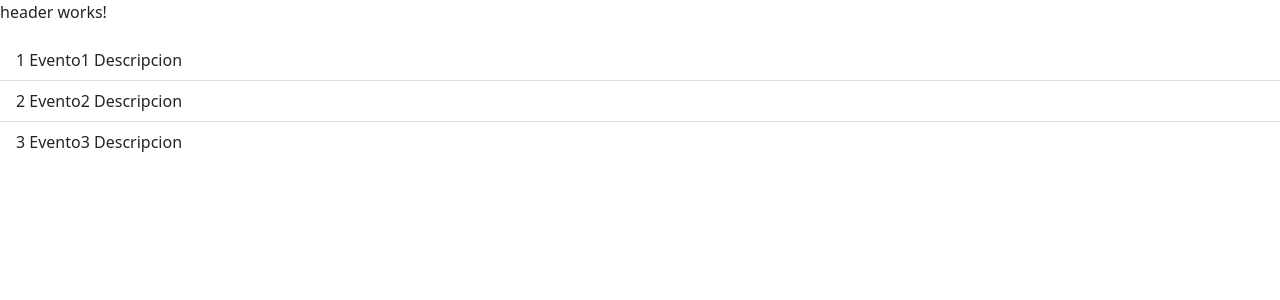
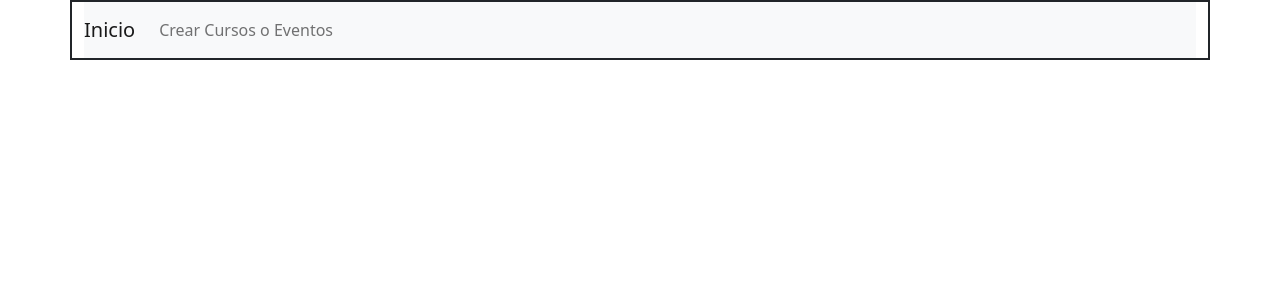
Before and after one commit to Exayfer12/cursosFISEI, an Angular app: page / in a window 1280 px wide. Shown: the top 300 px of the page. Built offline with nearby package versions, Linux system fonts and the light colour scheme.

Commit message:
Inicio del diseño y funcionalidad del header

```diff
--- a/src/app/app.component.html
+++ b/src/app/app.component.html
@@ -1 +1 @@
-<app-page-list></app-page-list>
+<app-header></app-header>
--- a/src/app/core/components/header/header.component.css
+++ b/src/app/core/components/header/header.component.css
@@ -0,0 +1,9 @@
+.navbar{
+    text-align: end;
+}
+
+.container{
+    margin:auto;
+    border-color: #333;
+    border: 2px solid;
+}
--- a/src/app/core/components/header/header.component.html
+++ b/src/app/core/components/header/header.component.html
@@ -1 +1,16 @@
-<p>header works!</p>
+  <div class="container">
+    <nav class="navbar navbar-expand-lg navbar-light bg-light">
+        <a class="navbar-brand" href="#">Inicio</a>
+        <button class="navbar-toggler" type="button" data-toggle="collapse" data-target="#navbarSupportedContent" aria-controls="navbarSupportedContent" aria-expanded="false" aria-label="Toggle navigation">
+          <span class="navbar-toggler-icon"></span>
+        </button>
+
+        <div class="collapse navbar-collapse" id="navbarSupportedContent">
+          <ul class="navbar-nav mr-auto">
+            <li class="nav-item active">
+              <a class="nav-link" href="#">Crear Cursos o Eventos</a>
+            </li>
+          </ul>
+        </div>
+      </nav>
+  </div>
--- a/src/app/core/components/list/list.component.css
+++ b/src/app/core/components/list/list.component.css
@@ -0,0 +1,5 @@
+.list-group{
+    margin-left: 30%;
+    margin-right: 30%;
+    margin-top: 5%;
+}
--- a/src/app/core/components/list/list.component.html
+++ b/src/app/core/components/list/list.component.html
@@ -1,3 +1,6 @@
-<ul class="list-group list-group-flush">
+
+<div class="container">
+    <ul class="list-group list-group-flush">
     <a class="list-group-item list-group-item-action" *ngFor="let n of mis_cursos" id="list-profile-list" data-toggle="list" href="#list-profile" role="tab" aria-controls="profile">{{n.id}} {{n.title}} {{n.Descripcion}}</a>
 </ul>
+</div>
--- a/src/app/core/core.module.ts
+++ b/src/app/core/core.module.ts
@@ -16,7 +16,8 @@ import { ListComponent } from './components/list/list.component';
     CommonModule
   ],
   exports:[
-    PageListComponent
+    PageListComponent,
+    HeaderComponent
   ]
 })
 export class CoreModule { }
--- a/src/app/crear/crear.module.ts
+++ b/src/app/crear/crear.module.ts
@@ -1,14 +1,16 @@
 import { NgModule } from '@angular/core';
 import { CommonModule } from '@angular/common';
-import { PageListComponent } from './pages/page-list/page-list.component';
+import { PageListComponent } from './pages/page-form/page-list.component';
 import { FormComponent } from './components/form/form.component';
+import { PageFormComponent } from './pages/page-form/page-form.component';
 
 
 
 @NgModule({
   declarations: [
     PageListComponent,
-    FormComponent
+    FormComponent,
+    PageFormComponent
   ],
   imports: [
     CommonModule
```
Also changed, not shown: src/app/crear/pages/page-form/page-form.component.ts (added, +15 -0 lines), src/app/crear/pages/page-list/page-list.component.ts (deleted, +0 -15 lines), src/app/crear/pages/page-form/page-form.component.css (added), src/app/crear/pages/page-form/page-form.component.html (renamed from src/app/crear/pages/page-list/page-list.component.html), 1 other file (tests, documents, lock files or other folders).
